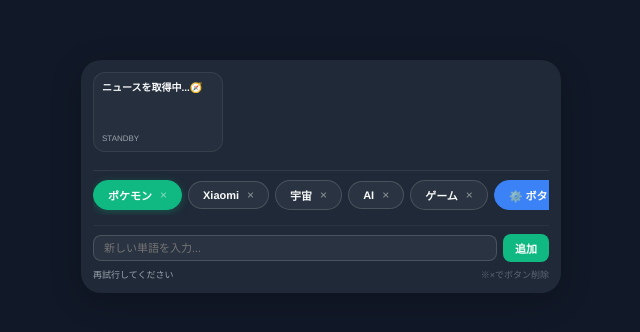
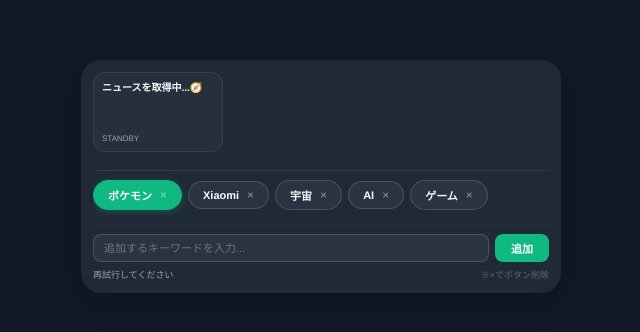
Before and after one commit to akkunkamoyo/my_news, a plain HTML site: page index.html in a window 1280 px wide. Shown: the part 232-564 px from the top of the page, without its empty margins (319-959 px from the left). Drawn offline with Linux system fonts and the light colour scheme; no server answers.

Commit message:
Update index.html

```diff
--- a/index.html
+++ b/index.html
@@ -27,7 +27,7 @@
             touch-action: manipulation;
         }
 
-        .widget-box-v3 {
+        .widget-box-v4 {
             width: 100%;
             max-width: 480px;
             background: var(--card-bg);
@@ -40,7 +40,7 @@
             gap: 10px;
         }
 
-        /* 横スクロールエリア */
+        /* 横スクロールエリア（ニュースカード） */
         .news-scroll-wrapper {
             display: flex;
             gap: 8px;
@@ -88,8 +88,8 @@
             margin-top: 2px;
         }
 
-        /* ボタン一覧エリア */
-        .button-panel-v3 {
+        /* お気に入りボタン専用エリア（横スクロール可能） */
+        .button-panel-v4 {
             display: flex;
             gap: 6px;
             overflow-x: auto;
@@ -101,12 +101,12 @@
             align-items: center;
         }
 
-        .button-panel-v3::-webkit-scrollbar {
+        .button-panel-v4::-webkit-scrollbar {
             display: none;
         }
 
-        /* ブラウザに絶対にボタンと誤認させないプレーンなdivボタン */
-        .word-item-v3 {
+        /* お気に入りボタン単体のスタイル */
+        .word-item-v4 {
             padding: 6px 14px;
             background: rgba(255, 255, 255, 0.05);
             border: 1px solid rgba(255, 255, 255, 0.15);
@@ -123,43 +123,43 @@
             user-select: none;
         }
 
-        .word-item-v3.active {
+        .word-item-v4.active {
             background: var(--accent-color);
             border-color: var(--accent-color);
             color: white;
             box-shadow: 0 2px 8px rgba(16, 185, 129, 0.3);
         }
 
-        /* ⚙️ボタン設定専用のデザイン */
-        .setting-trigger-v3 {
-            padding: 6px 14px;
+        /* 【設定エリア】一番下部に固定して見切れないようにする */
+        .control-section-v4 {
+            border-top: 1px solid rgba(255, 255, 255, 0.05);
+            padding-top: 8px;
+            display: flex;
+            flex-direction: column;
+            gap: 6px;
+        }
+
+        /* ⚙️ボタン設定（ホーム画面時のみ表示される） */
+        .setting-trigger-full {
+            width: 100%;
+            padding: 8px;
             background: var(--manage-color);
-            border: 1px solid var(--manage-color);
             color: white;
-            border-radius: 16px;
+            border-radius: 10px;
             font-size: 11px;
             font-weight: bold;
+            text-align: center;
             cursor: pointer;
-            white-space: nowrap;
-            display: flex;
-            align-items: center;
             user-select: none;
+            box-sizing: border-box;
         }
 
-        .delete-icon {
-            font-size: 12px;
-            margin-left: 4px;
-            opacity: 0.5;
-            font-weight: normal;
-        }
-
-        /* ブラウザ起動時のみ表示される追加用パネル */
-        .browser-only-admin-panel {
-            display: none; /* ウィジェット表示時は完全に消去 */
+        /* ブラウザ起動時（設定画面）のみ表示される追加フォーム */
+        .browser-only-admin-form {
+            display: none; /* 初期状態は非表示 */
             gap: 6px;
-            align-items: center;
-            border-top: 1px solid rgba(255, 255, 255, 0.05);
-            padding-top: 8px;
+            width: 100%;
+            box-sizing: border-box;
         }
 
         .search-input {
@@ -178,8 +178,8 @@
             border-color: var(--accent-color);
         }
 
-        .add-btn-v3 {
-            padding: 6px 12px;
+        .add-btn-v4 {
+            padding: 6px 16px;
             background: var(--accent-color);
             color: white;
             border: none;
@@ -188,6 +188,13 @@
             font-weight: bold;
             white-space: nowrap;
             cursor: pointer;
+        }
+
+        .delete-icon {
+            font-size: 12px;
+            margin-left: 4px;
+            opacity: 0.5;
+            font-weight: normal;
         }
 
         .status-bar {
@@ -201,7 +208,7 @@
 </head>
 <body>
 
-<div class="widget-box-v3" id="widget-box">
+<div class="widget-box-v4" id="widget-box">
     <div id="news-wrapper" class="news-scroll-wrapper">
         <div class="news-card">
             <div class="news-title-text">ニュースを取得中...🧭</div>
@@ -209,11 +216,17 @@
         </div>
     </div>
 
-    <div class="button-panel-v3" id="btn-panel"></div>
+    <div class="button-panel-v4" id="btn-panel"></div>
 
-    <div class="browser-only-admin-panel" id="admin-panel">
-        <input type="text" id="new-word-input" class="search-input" placeholder="新しい単語を入力...">
-        <div class="add-btn-v3" onclick="addNewButton()">追加</div>
+    <div class="control-section-v4">
+        <div class="setting-trigger-full" id="widget-setting-btn" onclick="openSettingPage()">
+            ⚙️ ボタン設定・変更はこちら
+        </div>
+
+        <div class="browser-only-admin-form" id="browser-admin-form">
+            <input type="text" id="new-word-input" class="search-input" placeholder="追加するキーワードを入力...">
+            <button class="add-btn-v4" onclick="addNewButton()">追加</button>
+        </div>
     </div>
 
     <div class="status-bar">
@@ -230,9 +243,14 @@
     window.onload = function() {
         isStandardBrowser = window.self === window.top;
 
+        const widgetSettingBtn = document.getElementById('widget-setting-btn');
+        const browserAdminForm = document.getElementById('browser-admin-form');
+
         if (isStandardBrowser) {
-            // ブラウザ表示のときのみ、入力欄と追加ボタンを表示
-            document.getElementById('admin-panel').style.display = "flex";
+            // ブラウザ表示のとき：
+            // 「⚙️ ボタン設定」ボタンを消し、代わりに「キーワード入力欄（検索バー）」を表示する
+            widgetSettingBtn.style.display = "none";
+            browserAdminForm.style.display = "flex";
             document.getElementById('help-text').textContent = "※×でボタン削除";
 
             document.getElementById('new-word-input').onkeydown = function(e) {
@@ -241,8 +259,10 @@
                 }
             };
         } else {
-            // ウィジェット表示のとき：入力欄を完全に画面から消去
-            document.getElementById('admin-panel').style.display = "none";
+            // ホーム画面（AnyWidget内）のとき：
+            // 検索バーを完全に消去し、「⚙️ ボタン設定」ボタンだけを表示する
+            widgetSettingBtn.style.display = "block";
+            browserAdminForm.style.display = "none";
             document.getElementById('help-text').textContent = "⚙️から登録/削除";
         }
 
@@ -258,16 +278,21 @@
         huntWidgetNews(currentKeyword);
     };
 
+    function openSettingPage() {
+        // 設定ページをブラウザで開く
+        window.open('https://akkunkamoyo.github.io/my_news/', '_blank');
+    }
+
     function renderButtons() {
         const panel = document.getElementById('btn-panel');
         panel.innerHTML = '';
 
         const savedWords = JSON.parse(localStorage.getItem('my_news_words')) || defaultWords;
 
-        // 1. お気に入りワードボタン
+        // お気に入りワードボタンを生成（お気に入りのみ並び、設定ボタンは混ざりません）
         savedWords.forEach(word => {
             const btn = document.createElement('div');
-            btn.className = `word-item-v3 ${word === currentKeyword ? 'active' : ''}`;
+            btn.className = `word-item-v4 ${word === currentKeyword ? 'active' : ''}`;
 
             btn.onclick = function(e) {
                 if (!isStandardBrowser) {
@@ -277,7 +302,7 @@
                 switchWord(word, btn);
             };
 
-            // ブラウザ表示のみ「×」ボタンを表示
+            // ブラウザ表示のときだけ「×」を表示
             if (isStandardBrowser) {
                 btn.innerHTML = `
                     <span>${word}</span>
@@ -296,19 +321,10 @@
                 };
             }
         });
-
-        // 2. 「⚙️ ボタン設定」を右端に追加
-        const manageBtn = document.createElement('div');
-        manageBtn.className = "setting-trigger-v3";
-        manageBtn.innerHTML = "⚙️ ボタン設定";
-        manageBtn.onclick = function(e) {
-            window.open('https://akkunkamoyo.github.io/my_news/', '_blank');
-        };
-        panel.appendChild(manageBtn);
     }
 
     function switchWord(keyword, btnElement) {
-        const buttons = document.querySelectorAll('.word-item-v3');
+        const buttons = document.querySelectorAll('.word-item-v4');
         buttons.forEach(btn => btn.classList.remove('active'));
         btnElement.classList.add('active');
 
```
